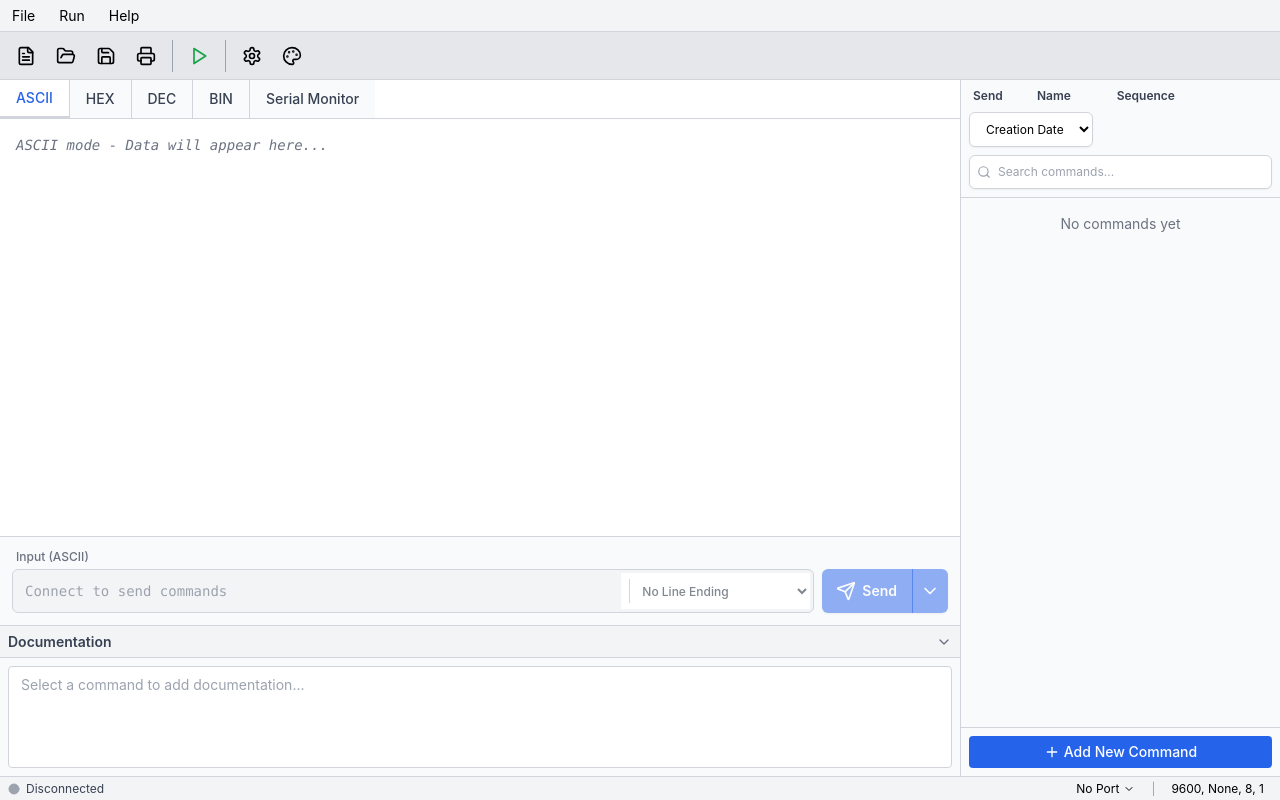
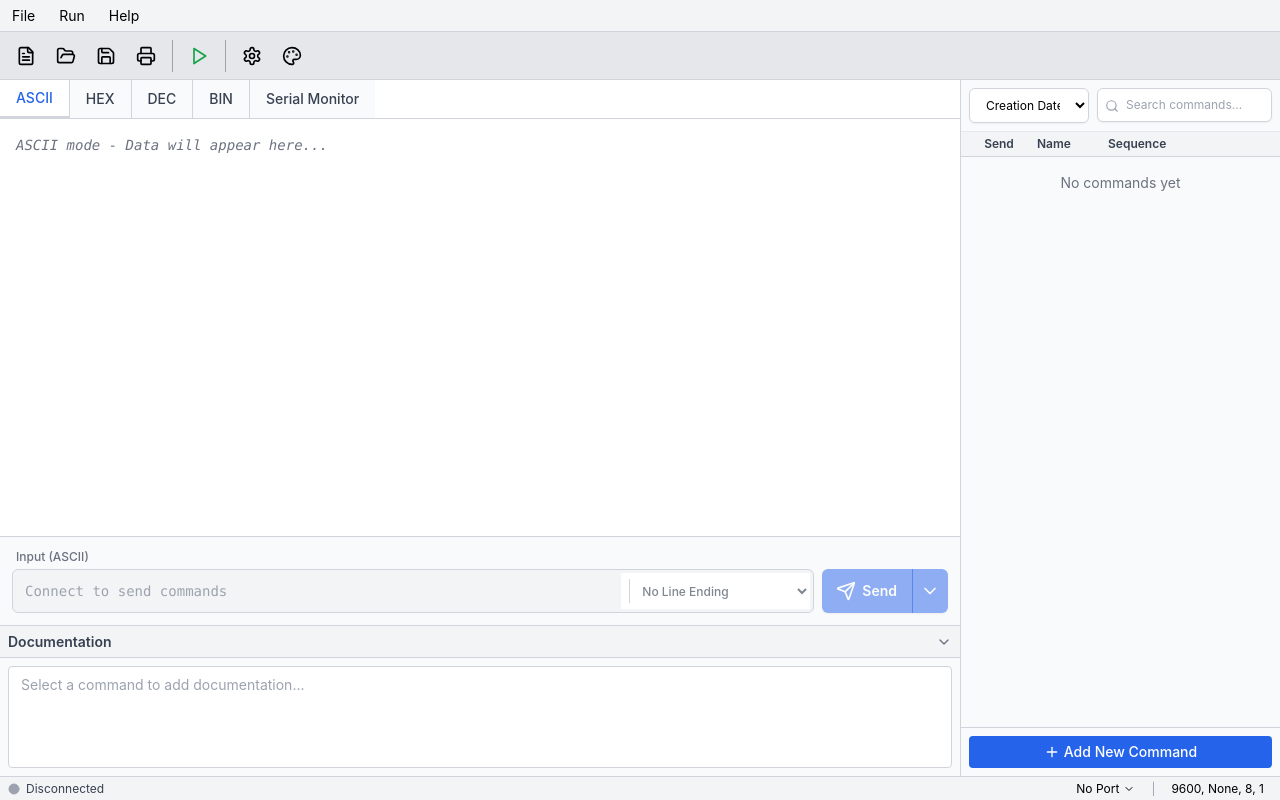
Before and after one commit to marcledesma/termLight, a React (Vite) app: page / in a window 1280 px wide. Built offline with nearby package versions, Linux system fonts and the light colour scheme.

Commit message:
refactor: reorganize command panel header to place search and sort controls at the top.

```diff
--- a/src/components/CommandPanel/CommandHeader.tsx
+++ b/src/components/CommandPanel/CommandHeader.tsx
@@ -39,23 +39,20 @@ export function CommandHeader() {
   const { sortBy, setSortBy, searchQuery, setSearchQuery } = useStore();
 
   return (
-    <div className="p-2 border-b border-gray-300 space-y-2">
-      <div className="grid grid-cols-[60px_1fr_2fr] gap-1 text-xs font-semibold text-gray-700 px-1">
-        <div>Send</div>
-        <div>Name</div>
-        <div>Sequence</div>
-      </div>
+    <div className="flex flex-col border-b border-gray-300 bg-gray-50">
+      <div className="p-2 space-y-2">
         <div className="flex gap-2">
+          <div className="w-1/3 min-w-[120px]">
             <Dropdown
               value={sortBy}
               onChange={(e) => setSortBy(e.target.value as 'date' | 'alphabetical')}
-          className="text-xs flex-1"
+              className="text-xs w-full"
             >
               <option value="date">Creation Date</option>
               <option value="alphabetical">Alphabetical</option>
             </Dropdown>
           </div>
-      <div className="relative">
+          <div className="relative flex-1">
             <Search
               size={14}
               className="absolute left-2 top-1/2 transform -translate-y-1/2 text-gray-400"
@@ -65,8 +62,16 @@ export function CommandHeader() {
               placeholder="Search commands..."
               value={searchQuery}
               onChange={(e) => setSearchQuery(e.target.value)}
-          className="pl-7 text-xs"
+              className="pl-7 text-xs w-full"
             />
+          </div>
+        </div>
+      </div>
+      <div className="grid grid-cols-[60px_1fr_2fr_30px] gap-1 px-2 py-1 text-xs font-semibold text-gray-700 bg-gray-100 border-t border-gray-200">
+        <div className="text-center">Send</div>
+        <div className="pl-1">Name</div>
+        <div className="pl-1">Sequence</div>
+        <div></div>
       </div>
     </div>
   );
```
Lines whose indentation alone changed are shown as unchanged.
